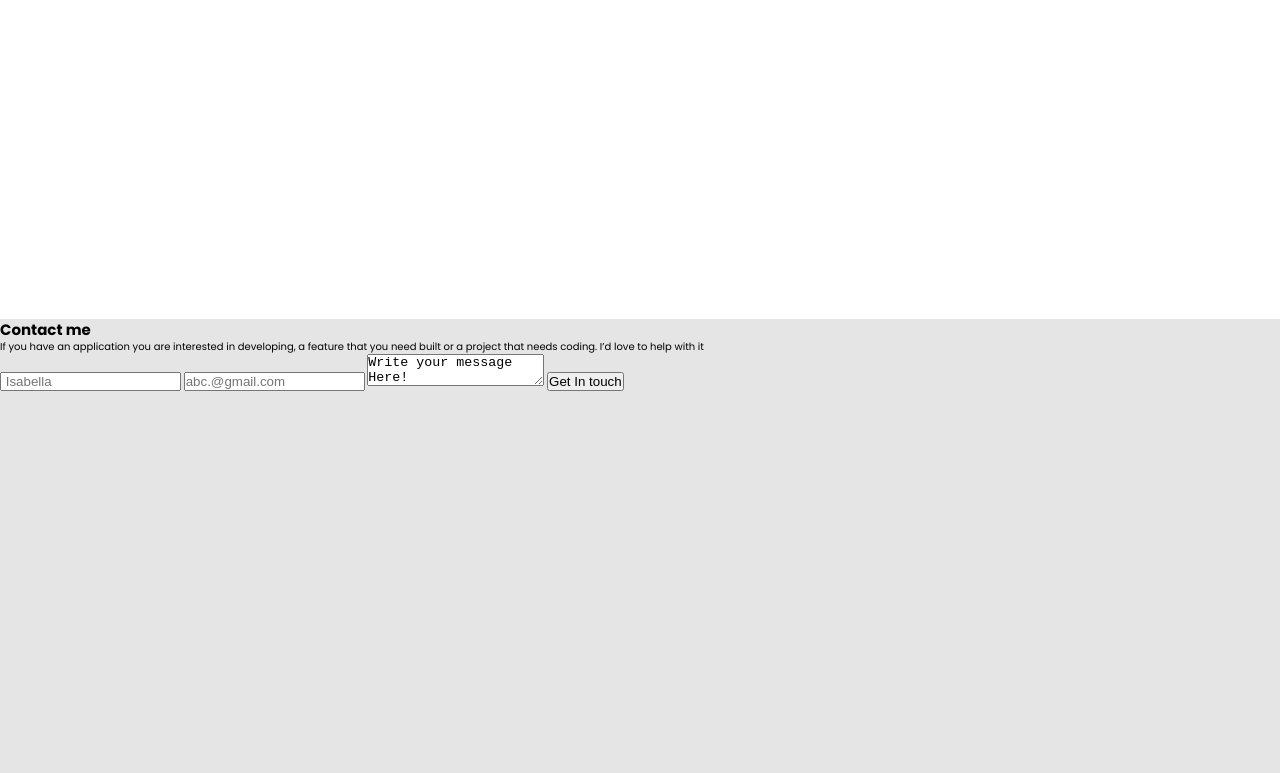
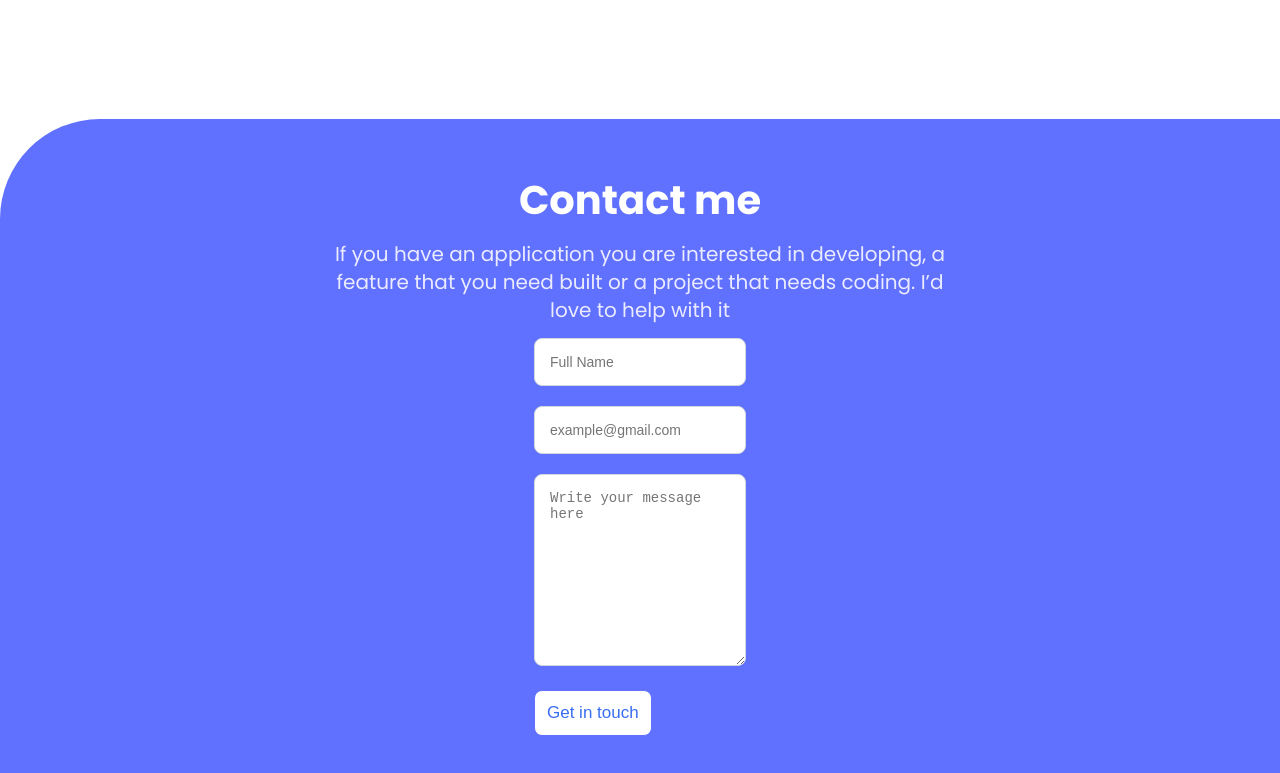
Before and after one commit to Isabellanamutenda/Portfolio, a website: page index.html in a window 1280 px wide. Shown: the part 3845-4618 px from the top of the page. Before the commit the page ends 4250 px from the top, so only its background shows below. Drawn offline with Linux system fonts and the light colour scheme.

Commit message:
Update index.html

```diff
--- a/index.html
+++ b/index.html
@@ -373,19 +373,75 @@
       </div>
     </section>
 
-  <footer class="footer">
-    <h2>Contact me </h2>
-    <p>If you have an application you are interested in developing, a feature that you need built or a project that
-        needs
-        coding. I’d love to help with it</p>
-    <form action="https://formspree.io/f/mknkvkrk" method="post" class="form-container">
-        <input name="name" type="text" maxlength="30" placeholder=" Isabella" required>
-        <input name="email" type="email" placeholder="abc.@gmail.com" required>
-        <textarea name="message" maxlength="500" required>Write your message Here!</textarea>
-        <button class="submit-btn" type="submit">Get In touch</button>
-    </form>
-    <img src="./images/Shape.svg" alt="">
-</footer>
+  <section class="contact" id="contact">
+      <img
+        src="images/section-about/contact-form-shapes-mobile.svg"
+        alt="background"
+        class="contact-bg"
+      />
+      <div class="contact-text">
+        <h3 class="heading-tertiary">Contact me</h3>
+        <p class="secondary-text">
+          If you have an application you are interested in developing, a feature
+          that you need built or a project that needs coding. I’d love to help
+          with it
+        </p>
+      </div>
+      <form
+        id="contact-form"
+        method="POST"
+        class="contact-form"
+        action="https://formspree.io/f/xzbyaeyk"
+      >
+        <ul>
+          <li>
+            <input
+              id="user-name"
+              type="text"
+              pattern="[A-Za-z]+"
+              class="contact-element"
+              name="user-name"
+              placeholder="Full Name"
+              maxlength="30"
+              required
+            />
+            <small></small>
+          </li>
+          <li>
+            <input
+              id="email"
+              type="email"
+              class="contact-element"
+              name="user-email"
+              placeholder="example@gmail.com"
+              required
+            />
+          </li>
+
+          <li>
+            <textarea
+              id="text"
+              name="user-message"
+              class="contact-element"
+              cols="30"
+              rows="10"
+              placeholder="Write your message here"
+              maxlength="500"
+              required
+            ></textarea>
+          </li>
+          <li>
+            <p class="show-msg">Please make sure the email is all lower case!</p>
+            <input
+              id="submit"
+              type="submit"
+              value="Get in touch"
+              class="button btn-contact"
+            />
+          </li>
+        </ul>
+      </form>
+    </section>
     <script src="script.js"></script>
   </body>
 </html>
```
